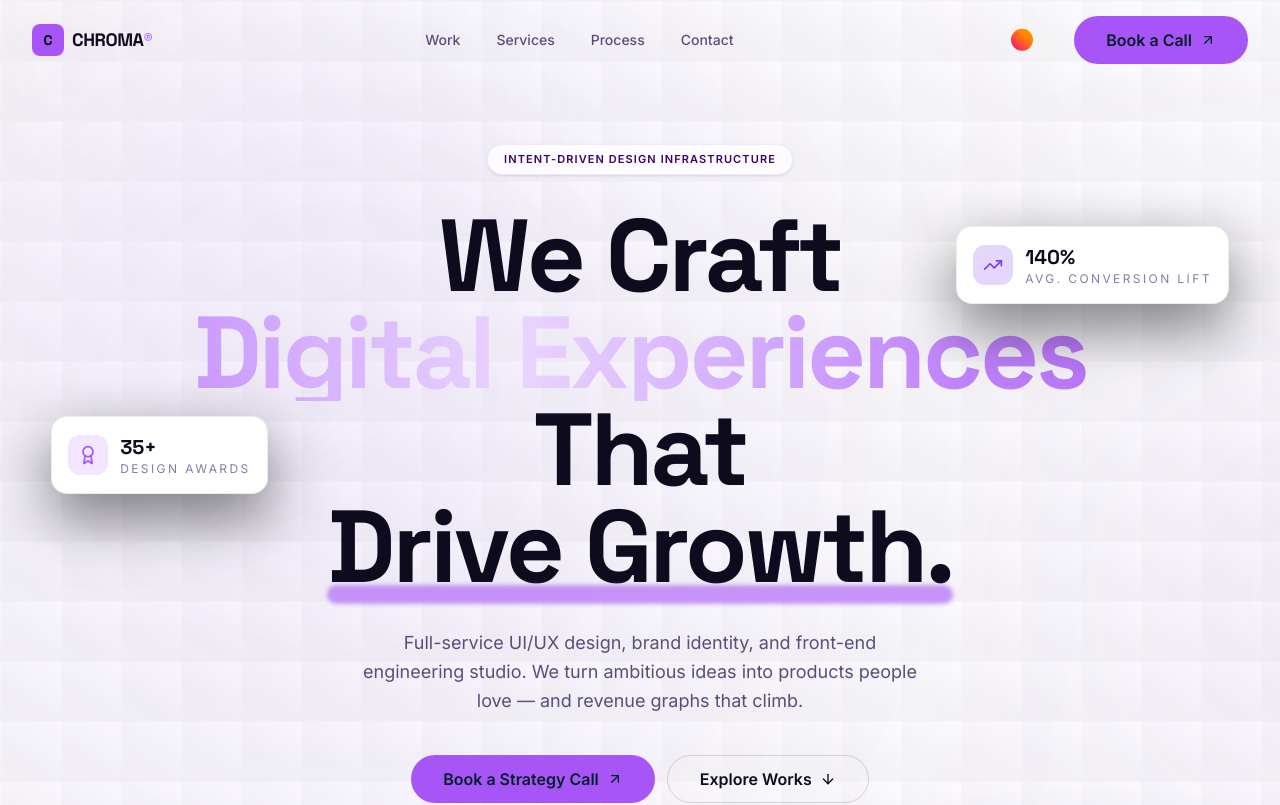
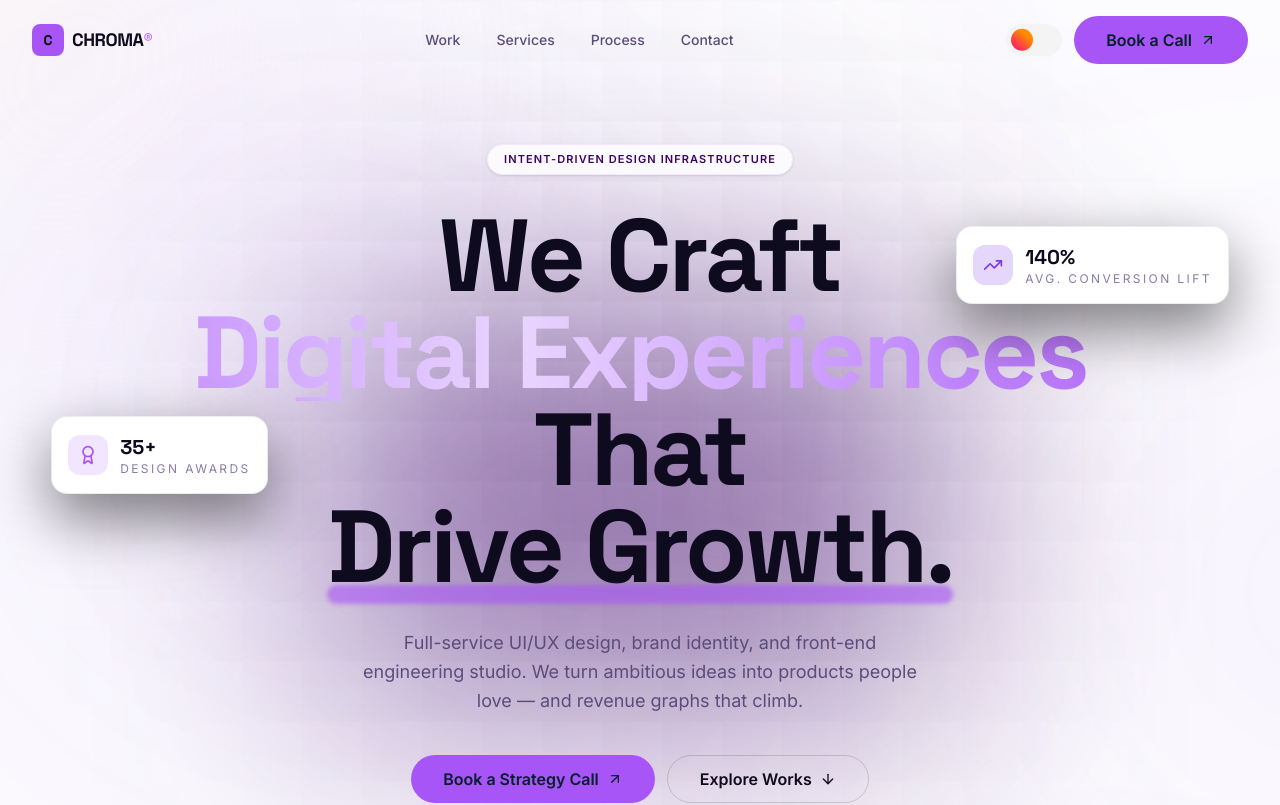
Before and after one commit to sifat-rahman1/chroma-website, a Next.js app: page / in a window 1280 px wide. Shown: the top 805 px of the page. Built offline with nearby package versions, Linux system fonts and the light colour scheme.

Commit message:
Tune down dark mode background opacity and add soft blur effect

```diff
--- a/app/globals.css
+++ b/app/globals.css
@@ -307,6 +307,26 @@ body {
   backface-visibility: hidden;
 }
 
+/* Dark mode: reduce opacity and add soft blur for depth of field */
+.dark .hero-bg {
+  opacity: 0.18;
+  filter: blur(2px);
+}
+
+/* Radial mask to fade pattern toward edges */
+.hero-bg {
+  mask-image: radial-gradient(
+    ellipse 60% 70% at 50% 40%,
+    rgba(0, 0, 0, 1) 20%,
+    rgba(0, 0, 0, 0) 80%
+  );
+  -webkit-mask-image: radial-gradient(
+    ellipse 60% 70% at 50% 40%,
+    rgba(0, 0, 0, 1) 20%,
+    rgba(0, 0, 0, 0) 80%
+  );
+}
+
 @keyframes hero-bg-shift {
   0% { background-position: -5px -5px; }
   100% { background-position: 55px 55px; }
--- a/components/HeroBackground.tsx
+++ b/components/HeroBackground.tsx
@@ -3,6 +3,8 @@
 /**
  * HeroBackground — animated grid/gradient backdrop adapted from Uiverse.io by HarryHeywood04.
  * Sits absolutely behind the hero content with theme-aware colors for light/dark mode.
+ * - Dark mode: reduced opacity pattern + soft blur + radial mask fade
+ * - Light mode: subtle pattern without blur
  */
 export function HeroBackground() {
   return (
--- a/components/sections/hero.tsx
+++ b/components/sections/hero.tsx
@@ -121,6 +121,12 @@ export function Hero() {
   return (
     <section id="top" className="relative overflow-hidden">
       <HeroBackground />
+
+      {/* Ambient purple spotlight behind hero text for legibility */}
+      <div
+        className="absolute top-1/2 left-1/2 -translate-x-1/2 -translate-y-1/2 w-[600px] h-[400px] bg-purple-950/50 blur-[120px] pointer-events-none transform-gpu"
+        aria-hidden="true"
+      />
 
       <div className="absolute -left-40 -top-40 size-[560px] rounded-full bg-gradient-to-br from-amber-100/40 via-purple-100/30 to-transparent dark:from-purple-900/20 dark:via-violet-950/10 dark:to-transparent blur-[120px] gpu-accelerated" aria-hidden="true" />
 
```
